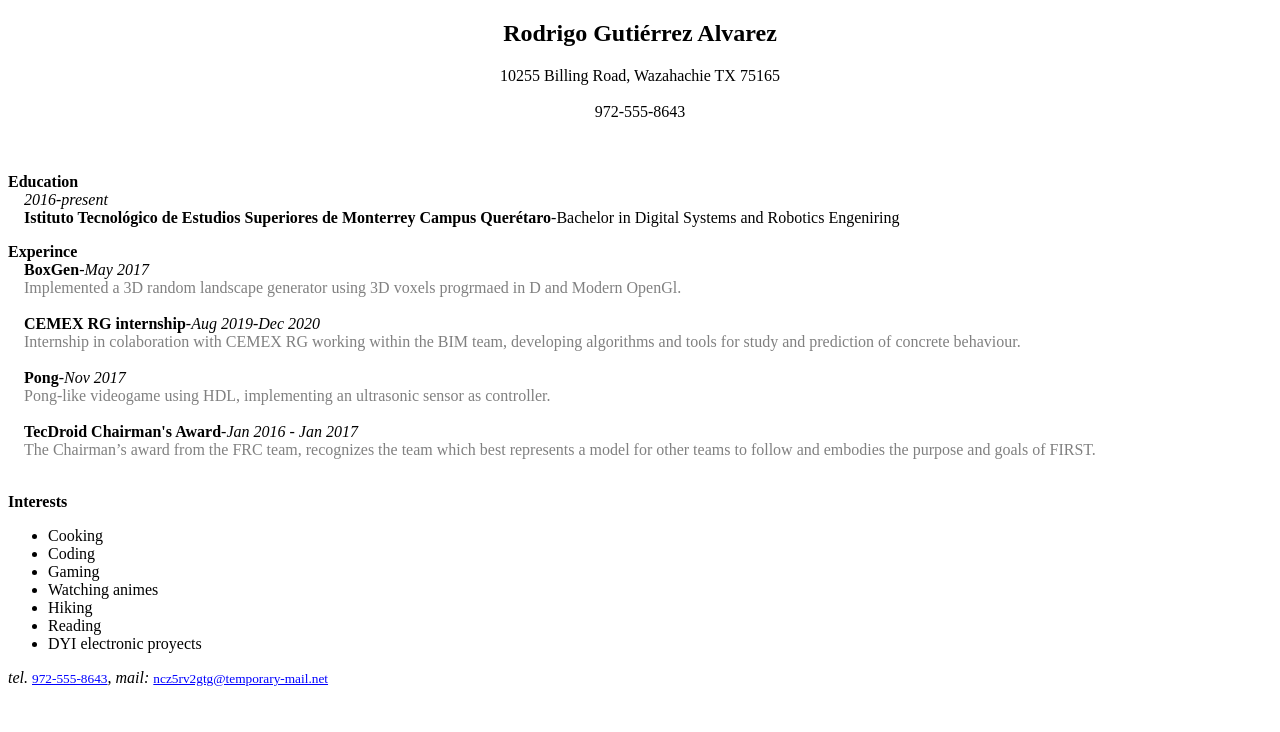
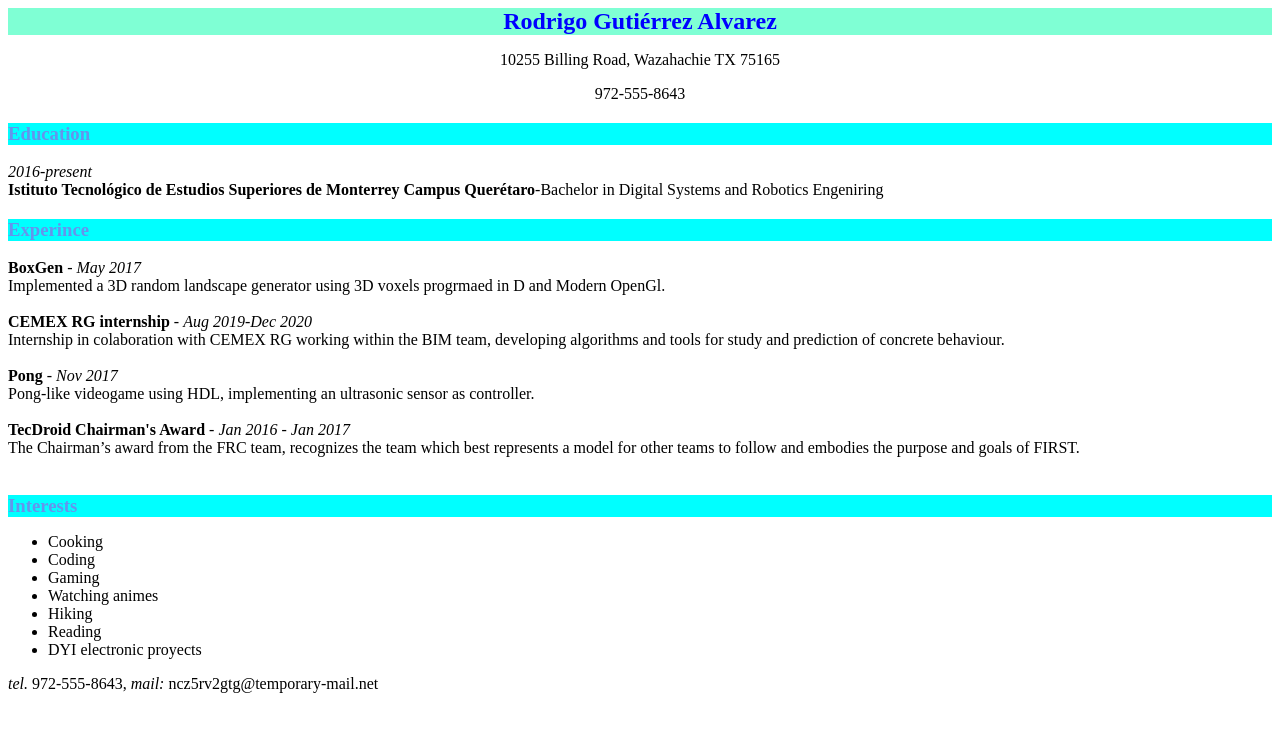
Before and after one commit to D3ceiver-00/DAW-labs, a plain HTML site: page Lab 2 parte 1/index.html in a window 1280 px wide. Drawn offline with Linux system fonts and the light colour scheme.

Commit message:
added css

```diff
--- a/Lab 2 parte 1/index.html
+++ b/Lab 2 parte 1/index.html
@@ -5,43 +5,42 @@
     <meta http-equiv="X-UA-Compatible" content="IE=edge">
     <meta name="viewport" content="width=device-width, initial-scale=1.0">
     <title>index</title>
+    <link rel="stylesheet" href="mystyle.css">
 </head>
 <body>
     <section>
         <!-- Title section-->
-        <h1><center>Rodrigo Gutiérrez Alvarez</center></h1>
-        <center>10255 Billing Road, Wazahachie TX 75165 </center><br>
-        <center>972-555-8643</center> <br><br>
+        <h1 class="title"> Rodrigo Gutiérrez Alvarez</h1>
+        <p class="title"> 10255 Billing Road, Wazahachie TX 75165</p>
+        <p class="title"> 972-555-8643</p>
     </section>
 
     <section>
         <!-- Education section-->
-        <p>
-        <strong>Education</strong><br>
-            &emsp;<em>2016-present</em><br>
-            &emsp;<b>Istituto Tecnológico de Estudios Superiores de Monterrey Campus Querétaro</b>-Bachelor in Digital Systems and Robotics Engeniring<br>
-        </p>
+        <h3 class="section_title">Education</h3><br>
+            <em>2016-present</em><br>
+            <b>Istituto Tecnológico de Estudios Superiores de Monterrey Campus Querétaro</b>-Bachelor in Digital Systems and Robotics Engeniring<br>
     </section>
 
     <section>
         <!-- Experience section-->
-        <p>
-        <strong>Experince</strong><br>
-            &emsp;<b>BoxGen</b>-<i>May 2017</i><br>
-            &emsp;<font color="grey">Implemented a 3D random landscape generator using 3D voxels progrmaed in D and Modern OpenGl.</font><br><br>
-            &emsp;<b>CEMEX RG internship</b>-<i>Aug 2019-Dec 2020</i><br>
-            &emsp;<font color="grey">Internship in colaboration with CEMEX RG working within the BIM team, developing algorithms and tools for study and prediction of concrete behaviour.</font><br><br>
-            &emsp;<b>Pong</b>-<i>Nov 2017</i><br>
-            &emsp;<font color="grey">Pong-like videogame using HDL, implementing an ultrasonic sensor as controller.</font><br><br>
-            &emsp;<b>TecDroid Chairman's Award</b>-<i>Jan 2016 - Jan 2017</i><br>
-            &emsp;<font color="grey">The Chairman’s award from the FRC team, recognizes the team which best represents a model for other teams to follow and embodies the purpose and goals of FIRST.</font><br><br>
-        </p>
+        <h3 class="section_title">Experince</h3><br>
+            <b class="subtext">BoxGen</b> - <i class="period">May 2017</i><br>
+            Implemented a 3D random landscape generator using 3D voxels progrmaed in D and Modern OpenGl.<br><br>
+
+            <b class="subtext">CEMEX RG internship</b> - <i class="period">Aug 2019-Dec 2020</i><br>
+            Internship in colaboration with CEMEX RG working within the BIM team, developing algorithms and tools for study and prediction of concrete behaviour.<br><br>
+
+            <b class="subtext">Pong</b> - <i class="period">Nov 2017</i><br>
+            Pong-like videogame using HDL, implementing an ultrasonic sensor as controller.<br><br>
+
+            <b class="subtext">TecDroid Chairman's Award</b> - <i class="period">Jan 2016 - Jan 2017</i><br>
+            The Chairman’s award from the FRC team, recognizes the team which best represents a model for other teams to follow and embodies the purpose and goals of FIRST.<br><br>
     </section>
 
     <section>
         <!-- Interest section-->
-        <p>
-        <strong>Interests</strong>
+        <h3 class="section_title">Interests</h3>
         <ul>
             <li>Cooking</li>
             <li>Coding</li>
@@ -51,11 +50,10 @@
             <li>Reading</li>
             <li>DYI electronic proyects</li>
         </ul>
-        </p>
     </section>
 
     <footer>
-        <p><i>tel.</i> <font color="blue"><small style="text-decoration: underline;">972-555-8643</small></font>, <i>mail:</i> <font color="blue"><small style="text-decoration: underline;">ncz5rv2gtg@temporary-mail.net</small></font> </p>
+        <p><i>tel.</i> <id="phone">972-555-8643, <i>mail:</i> <id="mail">ncz5rv2gtg@temporary-mail.net</p>
     </footer>
 </body>
 </html>
--- /dev/null
+++ b/Lab 2 parte 1/mystyle.css
@@ -0,0 +1,46 @@
+
+
+
+.title{
+    text-align: center;
+    margin-bottom: 5px;
+}
+
+.title2{
+  text-align: center;
+  margin-bottom: 5px;
+
+}
+
+.period{
+    column-rule-color: grey;
+
+}
+
+.section_title{
+    margin-bottom: 0px;
+    margin-top: 20px;
+    color: cornflowerblue;
+    background-color: cyan;
+}
+
+.period{
+    font-style: italic;
+}
+
+#phone{
+    color: blue;
+    text-decoration-style: solid;
+}
+
+#mail{
+    color: blue;
+    text-decoration-style: solid;
+}
+
+h1{
+    background-color: aquamarine;
+    color: blue;
+    text-decoration-style: wavy;
+    margin: auto;
+}
```
